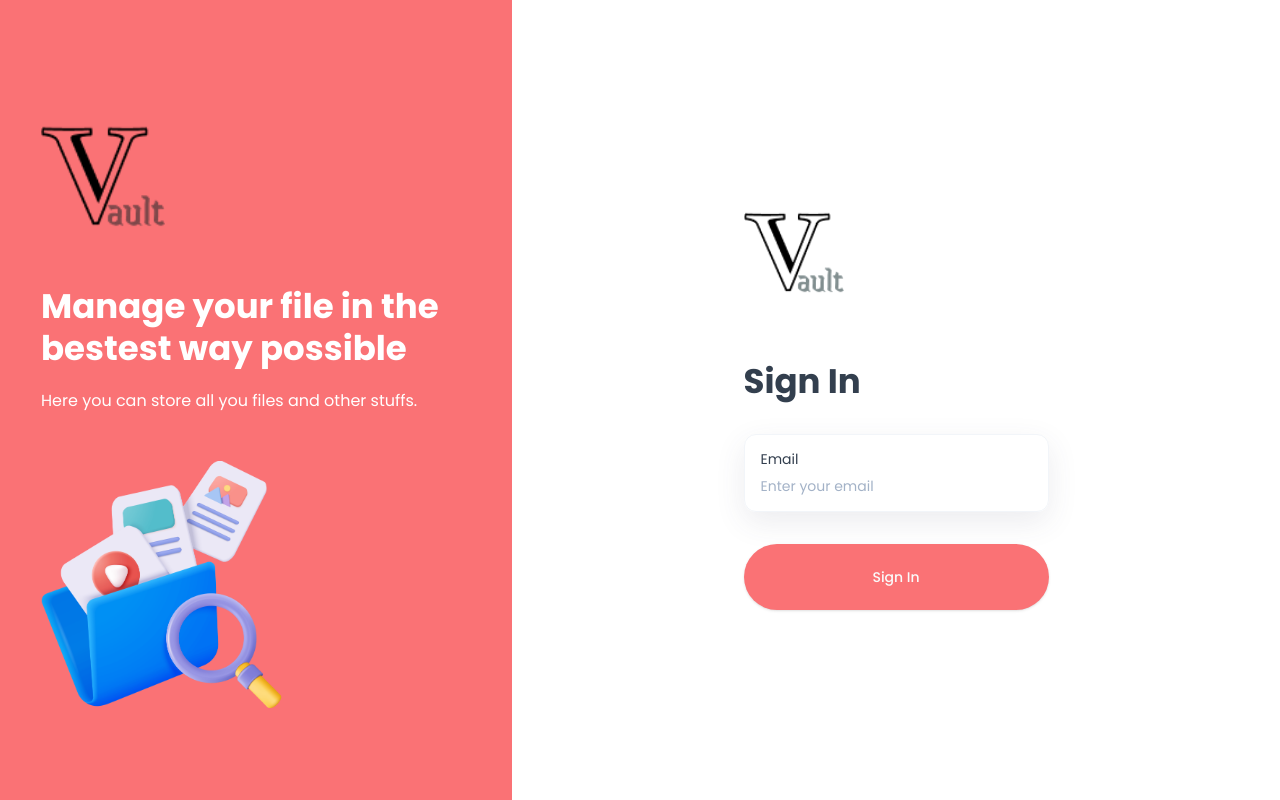
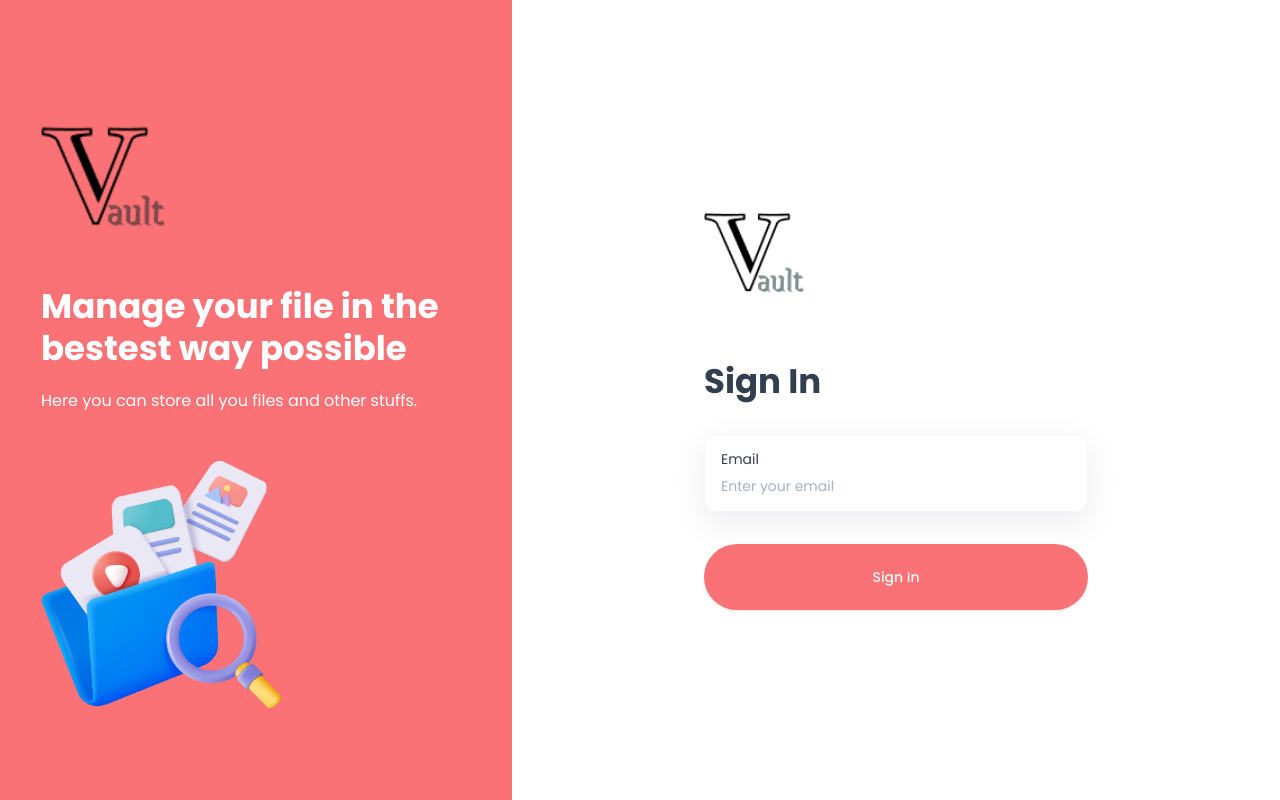
Before and after one commit to Milap-Magar/Vault, a Next.js app: page /sign-in in a window 1280 px wide. Built offline with nearby package versions, Linux system fonts and the light colour scheme.

Commit message:
CSS: Input Field Updated

```diff
--- a/src/app/globals.css
+++ b/src/app/globals.css
@@ -149,7 +149,7 @@
   }
 
   .shad-form-item {
-    @apply flex h-[78px] flex-col justify-center rounded-xl border border-light-300 px-4 shadow-drop-1;
+    @apply flex w-96 h-[78px] flex-col justify-center rounded-xl border border-light-300 px-4 shadow-drop-1;
   }
   .shad-form-label {
     @apply text-light-100 pt-2 body-2 w-full !important;
```
